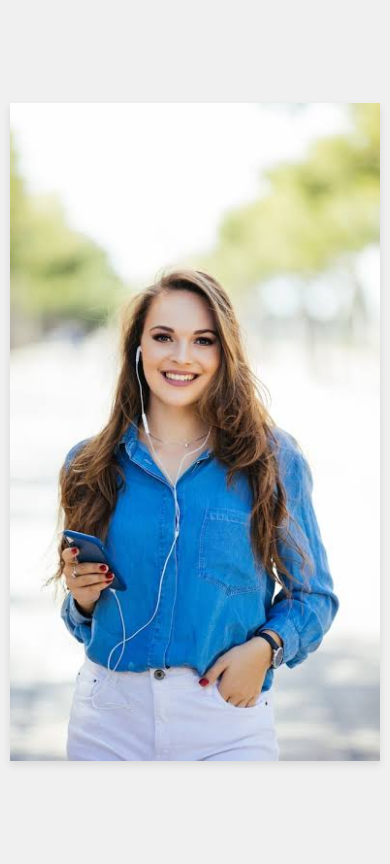
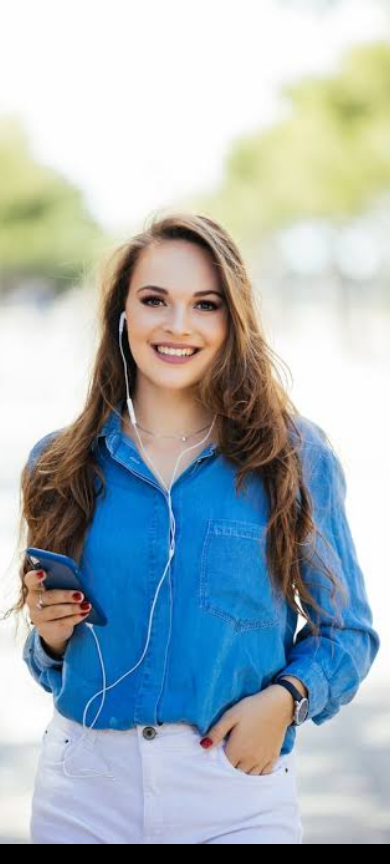
Before and after one commit to seventeam549/google.com-, a plain HTML site: page index.html in a window 390 px wide. Drawn offline with Linux system fonts and the light colour scheme.

Commit message:
Revise title and improve full-screen layout
Updated the title and Open Graph description for clarity. Adjusted styles for full-screen display and modified HTML structure for better responsiveness.

```diff
--- a/index.html
+++ b/index.html
@@ -3,74 +3,69 @@
 <head>
     <meta charset="UTF-8">
     <meta name="viewport" content="width=device-width, initial-scale=1.0">
-    <title>پروژه گیت‌هاب | پیش‌نمایش ریلز</title>
+    <title>صفحه تمام صفحه ریلز گیت‌هاب</title>
 
     <meta property="og:type" content="website">
-
     <meta property="og:title" content="پروژه گیت‌هاب: مشاهده در موبایل">
-
-    <meta property="og:description" content="برای مشاهده جزئیات بیشتر روی تصویر کلیک کنید.">
-
+    <meta property="og:description" content="برای اطلاعات بیشتر روی تصویر کلیک کنید.">
     <meta property="og:url" content="https://seventeam549.github.io/google.com-/">
 
     <meta property="og:image" content="https://raw.githubusercontent.com/seventeam549/google.com-/main/image.jpeg">
 
     <meta property="og:image:width" content="600">
-
     <meta property="og:image:height" content="1067">
 
     <meta name="twitter:card" content="summary_large_image">
     <meta name="twitter:image" content="https://raw.githubusercontent.com/seventeam549/google.com-/main/image.jpeg">
 
     <style>
+        /* حذف تمام حاشیه‌ها و مطمئن شدن از اینکه صفحه 100% ابعاد را بگیرد */
+        html, body {
+            margin: 0;
+            padding: 0;
+            width: 100%;
+            height: 100%;
+            overflow: hidden; /* حذف کامل نوار اسکرول */
+        }
+
         body {
-            margin: 0;
-            padding: 10px;
-            background-color: #f0f0f0;
             display: flex;
             justify-content: center;
             align-items: center;
-            min-height: 100vh;
+            background-color: #000; /* رنگ پس‌زمینه سیاه برای تکمیل حس تمام صفحه */
         }
 
-        .reel-container {
-            max-width: 400px;
+        /* مطمئن شدن از اینکه لینک تمام صفحه را پوشش دهد */
+        .fullscreen-link {
+            display: block;
             width: 100%;
-            margin: 20px auto;
-            box-shadow: 0 4px 8px rgba(0, 0, 0, 0.1);
-        }
-
-        .reel-link {
-            display: block;
+            height: 100%;
             line-height: 0;
         }
 
         .responsive-image {
-            /* تنظیم نسبت تصویر ۹ به ۱۶ (ریلز) */
+            /* این دو خط تضمین می‌کنند که تصویر تمام عرض و ارتفاع نمایشگر را پر کند */
+            width: 100vw;
+            height: 100vh;
+
+            /* object-fit: cover تضمین می‌کند که تصویر 9:16 کل صفحه را پر کند، حتی اگر بخش‌هایی از تصویر بریده شوند. */
+            object-fit: cover;
             aspect-ratio: 9 / 16;
-            width: 100%;
-            height: 100%;
-            object-fit: cover; /* مطمئن شدن از پوشش کامل کادر */
-            display: block;
         }
 
     </style>
 </head>
 <body>
 
-    <div class="reel-container">
+    <a href="https://shorturl.at/s7fXN" target="_blank" class="fullscreen-link">
 
-        <a href="https://shorturl.at/s7fXN" target="_blank" class="reel-link">
+        <img
+            src="image.jpeg"
+            alt="تصویر تمام صفحه ریلز گیت‌هاب"
+            class="responsive-image"
+        >
 
-            <img
-                src="image.jpeg"
-                alt="تصویر ریلز گیت‌هاب"
-                class="responsive-image"
-            >
-
-        </a>
-
-    </div>
+    </a>
 
 </body>
 </html>
```
